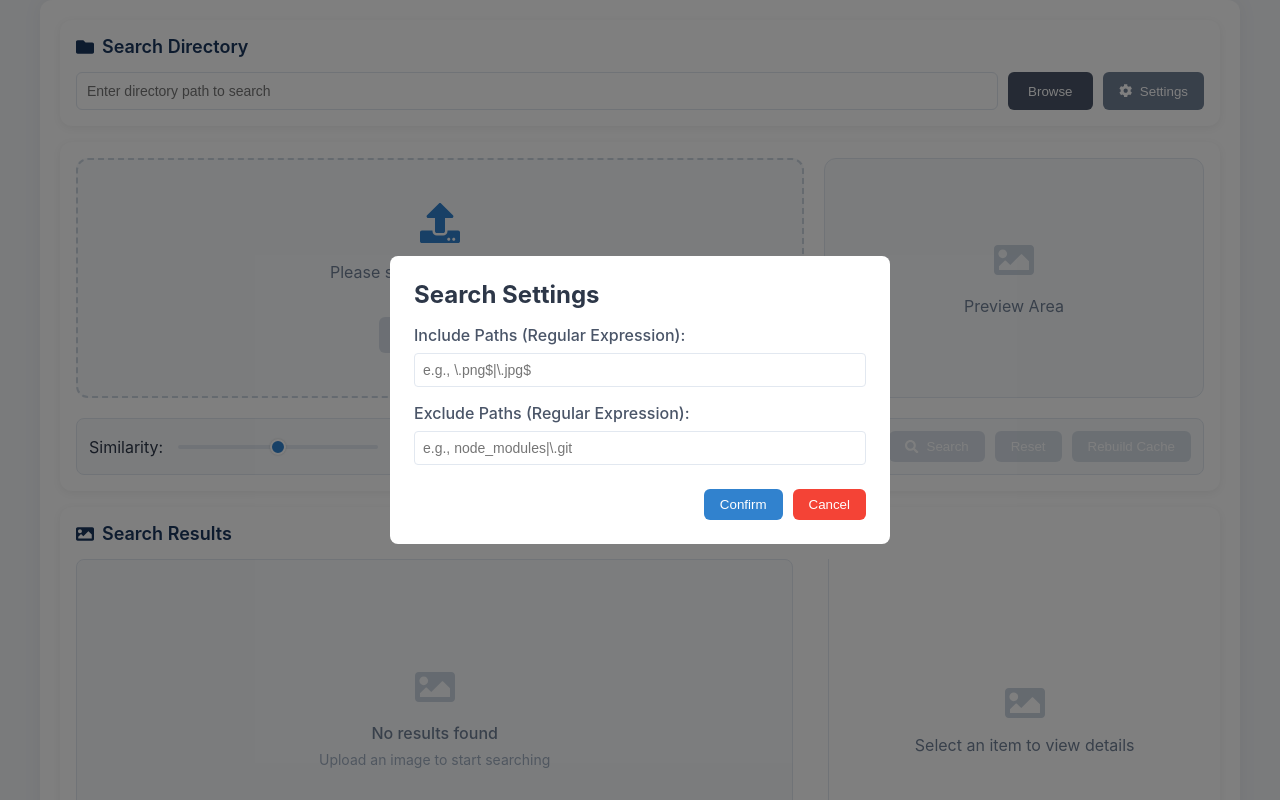
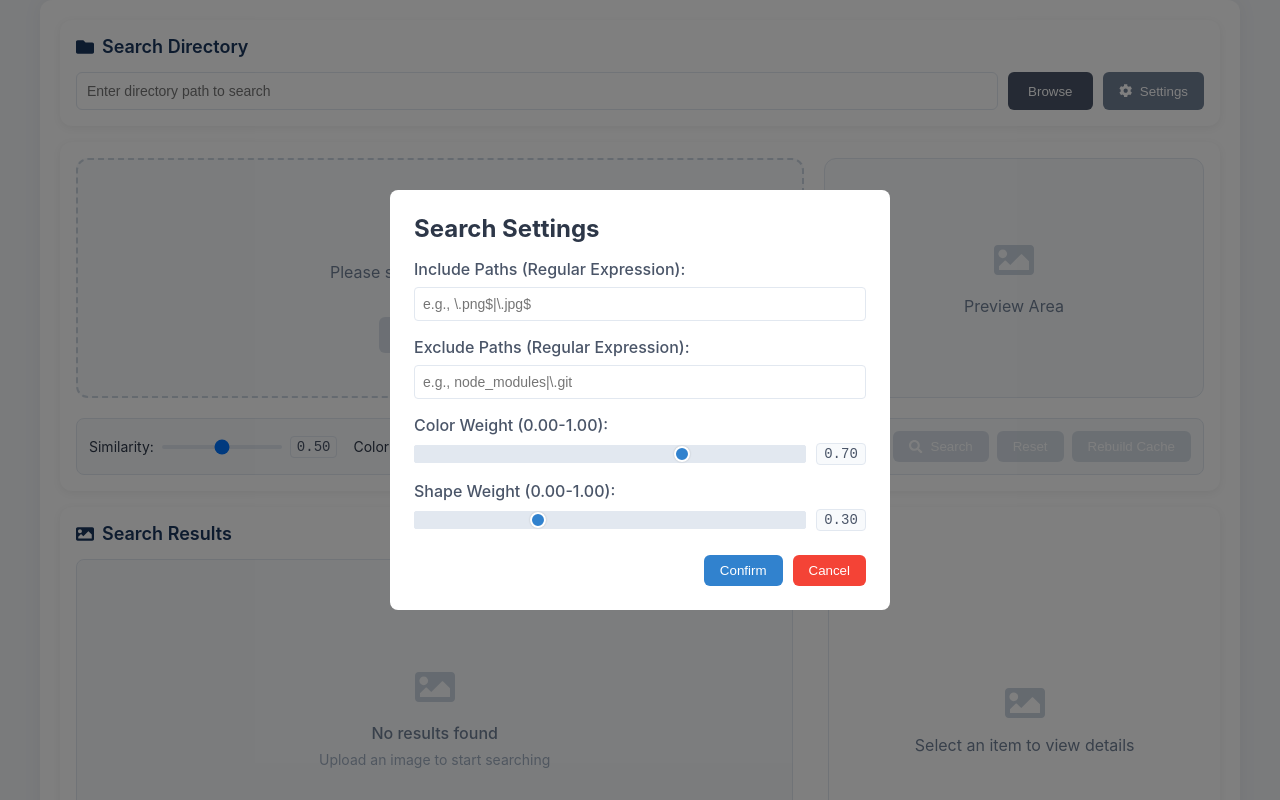
Before and after one commit to hofens/iconfinder, a React (Create React App) app: page / in a window 1280 px wide. Both pictures are taken after a click on the button "Settings". Shown: the top 800 px of the page. Built offline with nearby package versions, Linux system fonts and the light colour scheme.

Commit message:
增加颜色、形状权重设置

```diff
--- a/preload.js
+++ b/preload.js
@@ -32,9 +32,9 @@ contextBridge.exposeInMainWorld('electron', {
       ipcRenderer.send('get-image-dimensions', filePath);
     });
   },
-  calculateImageSimilarity: async (sourcePath, targetPath) => {
+  calculateImageSimilarity: async (sourcePath, targetPath, weights) => {
     try {
-      return await ipcRenderer.invoke('calculate-similarity', sourcePath, targetPath);
+      return await ipcRenderer.invoke('calculate-similarity', sourcePath, targetPath, weights);
     } catch (error) {
       console.error('Error calculating similarity:', error);
       throw error;
--- a/src/App.css
+++ b/src/App.css
@@ -165,24 +165,32 @@ body {
 
 /* Controls */
 .controls {
-  display: flex;
-  justify-content: space-between;
-  align-items: center;
   padding: 12px;
   background-color: #f8fafc;
   border-radius: 8px;
   border: 1px solid #e2e8f0;
 }
 
+.control-group {
+  display: flex;
+  align-items: center;
+  gap: 16px;
+}
+
 .similarity-control {
   display: flex;
   align-items: center;
-  gap: 15px;
+  gap: 8px;
   color: #2d3748;
 }
 
+.similarity-control label {
+  min-width: 60px;
+  font-size: 14px;
+}
+
 .similarity-control input[type="range"] {
-  width: 200px;
+  width: 120px;
   height: 4px;
   -webkit-appearance: none;
   background: #e2e8f0;
@@ -190,25 +198,8 @@ body {
   outline: none;
 }
 
-.similarity-control input[type="range"]::-webkit-slider-thumb {
-  -webkit-appearance: none;
-  width: 16px;
-  height: 16px;
-  background: #3182ce;
-  border-radius: 50%;
-  cursor: pointer;
-  transition: all 0.2s ease;
-  border: 2px solid #fff;
-  box-shadow: 0 0 2px rgba(0,0,0,0.2);
-}
-
-.similarity-control input[type="range"]::-webkit-slider-thumb:hover {
-  background: #2c5282;
-  transform: scale(1.1);
-}
-
 .similarity-control span {
-  min-width: 70px;
+  min-width: 45px;
   text-align: center;
   font-family: monospace;
   font-size: 14px;
@@ -221,7 +212,8 @@ body {
 
 .buttons {
   display: flex;
-  gap: 10px;
+  gap: 8px;
+  margin-left: auto;
 }
 
 button {
@@ -576,3 +568,42 @@ button:disabled:hover {
   border-color: #cbd5e0;
   background-color: #f8fafc;
 }
+
+.weight-control {
+  display: flex;
+  align-items: center;
+  gap: 10px;
+}
+
+.weight-control input[type="range"] {
+  flex: 1;
+  height: 4px;
+  -webkit-appearance: none;
+  background: #e2e8f0;
+  border-radius: 2px;
+  outline: none;
+}
+
+.weight-control input[type="range"]::-webkit-slider-thumb {
+  -webkit-appearance: none;
+  width: 16px;
+  height: 16px;
+  background: #3182ce;
+  border-radius: 50%;
+  cursor: pointer;
+  transition: all 0.2s ease;
+  border: 2px solid #fff;
+  box-shadow: 0 0 2px rgba(0,0,0,0.2);
+}
+
+.weight-control span {
+  min-width: 50px;
+  text-align: center;
+  font-family: monospace;
+  font-size: 14px;
+  color: #4a5568;
+  background: #f8fafc;
+  padding: 2px 6px;
+  border-radius: 4px;
+  border: 1px solid #e2e8f0;
+}
--- a/src/App.js
+++ b/src/App.js
@@ -16,6 +16,8 @@ function App() {
   const [searchFile, setSearchFile] = useState(null);
   const [directoryStructure, setDirectoryStructure] = useState([]);
   const [similarityTimer, setSimilarityTimer] = useState(null);
+  const [colorWeight, setColorWeight] = useState(0.7);
+  const [shapeWeight, setShapeWeight] = useState(0.3);
 
   // Ensure ipcRenderer is available
 
@@ -27,6 +29,8 @@ function App() {
     setSimilarity(savedSettings.similarity || 0.50);
     setExcludePaths(savedSettings.excludePaths || '');
     setIncludePaths(savedSettings.includePaths || '');
+    setColorWeight(savedSettings.colorWeight || 0.7);
+    setShapeWeight(savedSettings.shapeWeight || 0.3);
     // 加载保存的目录结构
     const savedStructure = JSON.parse(localStorage.getItem('directoryStructure')) || [];
     setDirectoryStructure(savedStructure);
@@ -39,9 +43,11 @@ function App() {
       similarity,
       excludePaths,
       includePaths,
+      colorWeight,
+      shapeWeight,
     };
     localStorage.setItem('appSettings', JSON.stringify(settings));
-  }, [searchPath, similarity, excludePaths, includePaths]);
+  }, [searchPath, similarity, excludePaths, includePaths, colorWeight, shapeWeight]);
 
   const handleDrop = (e) => {
     e.preventDefault();
@@ -122,7 +128,8 @@ function App() {
             // 在 Electron 环境中计算实际相似度
             similarityScore = await window.electron.calculateImageSimilarity(
               filePath,
-              fileEntry.path
+              fileEntry.path,
+              { colorWeight, shapeWeight }
             );
           } else {
             // Web 环境使用简单的文件名比较
@@ -232,7 +239,7 @@ function App() {
   // 辅助函数：计算相似度
   const calculateSimilarity = (fileName1, fileName2) => {
     // 这里可以实现相似度计算的逻辑
-    // ���如，简单的字符串比较或更复杂的算法
+    // 如，简单的字符串比较或更复杂的算法
     return (fileName1 === fileName2) ? '1.00' : '0.90'; // 示例返回值
   };
 
@@ -408,6 +415,42 @@ function App() {
               placeholder="e.g., node_modules|\.git"
             />
           </div>
+          <div className="setting-group">
+            <label>Color Weight (0.00-1.00):</label>
+            <div className="weight-control">
+              <input
+                type="range"
+                min="0.00"
+                max="1.00"
+                step="0.01"
+                value={colorWeight}
+                onChange={(e) => {
+                  const value = Number(e.target.value);
+                  setColorWeight(value);
+                  setShapeWeight(Math.round((1 - value) * 100) / 100);
+                }}
+              />
+              <span>{colorWeight.toFixed(2)}</span>
+            </div>
+          </div>
+          <div className="setting-group">
+            <label>Shape Weight (0.00-1.00):</label>
+            <div className="weight-control">
+              <input
+                type="range"
+                min="0.00"
+                max="1.00"
+                step="0.01"
+                value={shapeWeight}
+                onChange={(e) => {
+                  const value = Number(e.target.value);
+                  setShapeWeight(value);
+                  setColorWeight(Math.round((1 - value) * 100) / 100);
+                }}
+              />
+              <span>{shapeWeight.toFixed(2)}</span>
+            </div>
+          </div>
         </div>
         <div className="modal-actions">
           <button
@@ -418,6 +461,8 @@ function App() {
                 similarity,
                 excludePaths,
                 includePaths,
+                colorWeight,
+                shapeWeight,
               };
               localStorage.setItem('appSettings', JSON.stringify(settings));
               setShowSettings(false);
@@ -522,7 +567,7 @@ function App() {
     console.error(`Error during ${operation}:`, error);
     const message = window.electron
       ? `操作失败: ${error.message}`
-      : '��作失败，请检查浏览器控制台';
+      : '操作失败，请检查浏览器控制台';
     setStatus(message);
   };
 
@@ -634,6 +679,7 @@ function App() {
               </div>
 
               <div className="controls">
+                <div className="control-group">
                   <div className="similarity-control">
                     <label>Similarity:</label>
                     <input
@@ -646,25 +692,49 @@ function App() {
                     />
                     <span>{Number(similarity).toFixed(2)}</span>
                   </div>
+                  <div className="similarity-control">
+                    <label>Color:</label>
+                    <input
+                      type="range"
+                      min="0.00"
+                      max="1.00"
+                      step="0.01"
+                      value={colorWeight}
+                      onChange={(e) => {
+                        const value = Number(e.target.value);
+                        setColorWeight(value);
+                        setShapeWeight(Math.round((1 - value) * 100) / 100);
+                      }}
+                    />
+                    <span>{Number(colorWeight).toFixed(2)}</span>
+                  </div>
+                  <div className="similarity-control">
+                    <label>Shape:</label>
+                    <input
+                      type="range"
+                      min="0.00"
+                      max="1.00"
+                      step="0.01"
+                      value={shapeWeight}
+                      onChange={(e) => {
+                        const value = Number(e.target.value);
+                        setShapeWeight(value);
+                        setColorWeight(Math.round((1 - value) * 100) / 100);
+                      }}
+                    />
+                    <span>{Number(shapeWeight).toFixed(2)}</span>
+                  </div>
                   <div className="buttons">
-                  <button
-                    onClick={handleSearch}
-                    disabled={!searchPath.trim()}
-                  >
+                    <button onClick={handleSearch} disabled={!searchPath.trim()}>
                       <FaSearch /> Search
                     </button>
-                  <button
-                    onClick={resetPreview}
-                    disabled={!searchPath.trim()}
-                  >
+                    <button onClick={resetPreview} disabled={!searchPath.trim()}>
                       Reset
                     </button>
-                  <button
-                    onClick={rebuildCache}
-                    disabled={!searchPath.trim()}
-                  >
+                    <button onClick={rebuildCache} disabled={!searchPath.trim()}>
                       Rebuild Cache
                     </button>
+                  </div>
                 </div>
               </div>
             </div>
```
Also changed, not shown: main.js (+7 -5 lines). Lines whose indentation alone changed are shown as unchanged.
